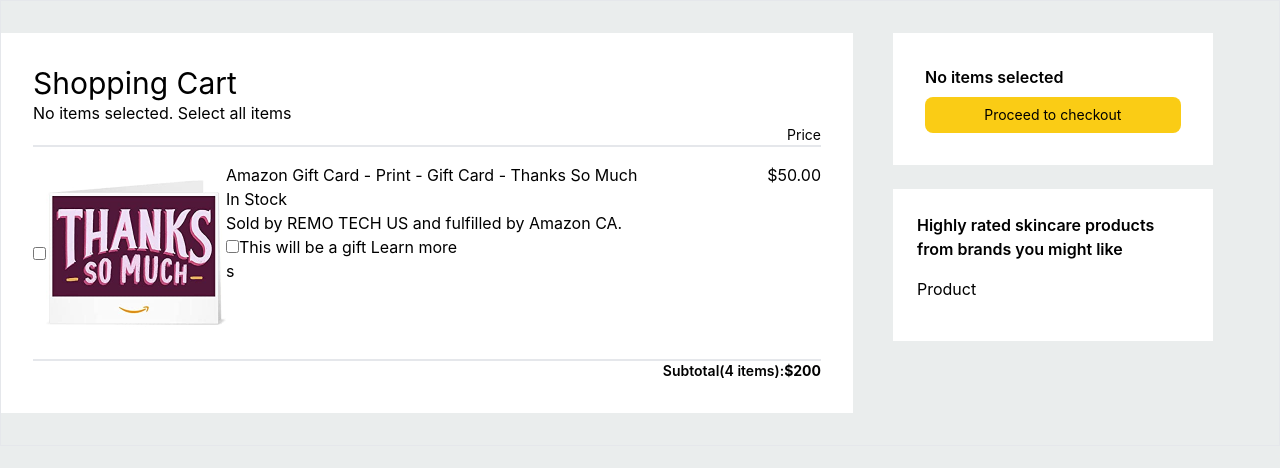
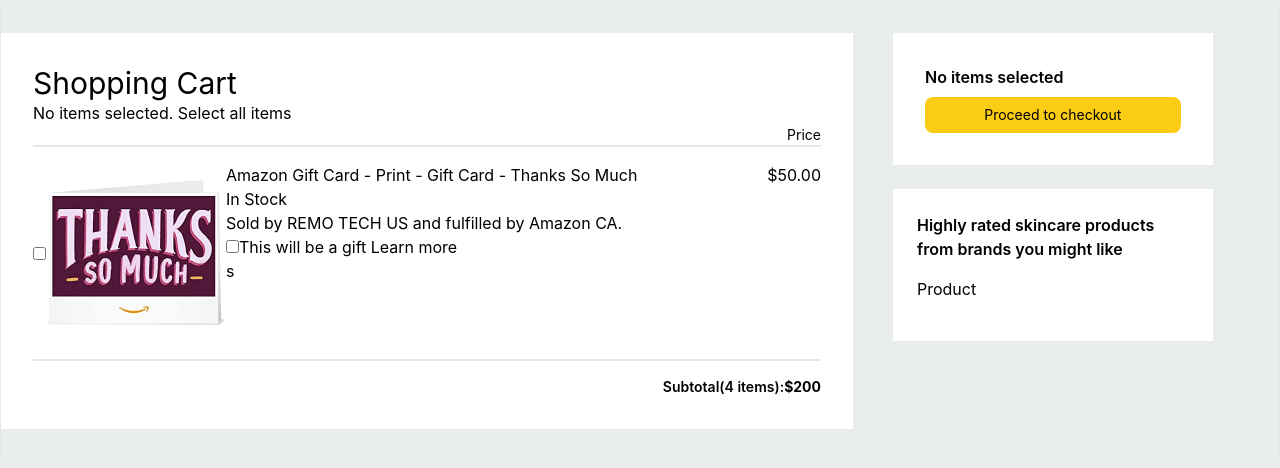
Before and after one commit to Stephen-Ibe/chi-money-test, a React (Create React App) app: page / in a window 1280 px wide. Shown: the top 468 px of the page. Built offline with nearby package versions, Linux system fonts and the light colour scheme.

Commit message:
products routes

```diff
--- a/src/pages/Shop.tsx
+++ b/src/pages/Shop.tsx
@@ -41,7 +41,7 @@ const Shop = (props: Props) => (
             <div className='product_price'>$50.00</div>
           </div>
         </div>
-        <div className='grid'>
+        <div className='grid pt-4'>
           <p className='text-sm font-semibold justify-self-end'>
             Subtotal(4 items):<span className='font-bold'>$200</span>
           </p>
--- a/src/routes/Routes.tsx
+++ b/src/routes/Routes.tsx
@@ -2,13 +2,17 @@ import React, { lazy } from 'react';
 import { useRoutes } from 'react-router';
 
 const Shop = lazy(() => import('../pages/Shop'));
+const Products = lazy(() => import('../pages/Products'));
 const NotFound = lazy(() => import('../pages/NotFound'));
 
 const AppRoutes = () => {
   const appRoutes = useRoutes([
     {
       path: '/',
-      children: [{ element: <Shop />, index: true }],
+      children: [
+        { element: <Shop />, index: true },
+        { element: <Products />, path: '/products' },
+      ],
     },
     { path: '*', element: <NotFound /> },
   ]);
```
